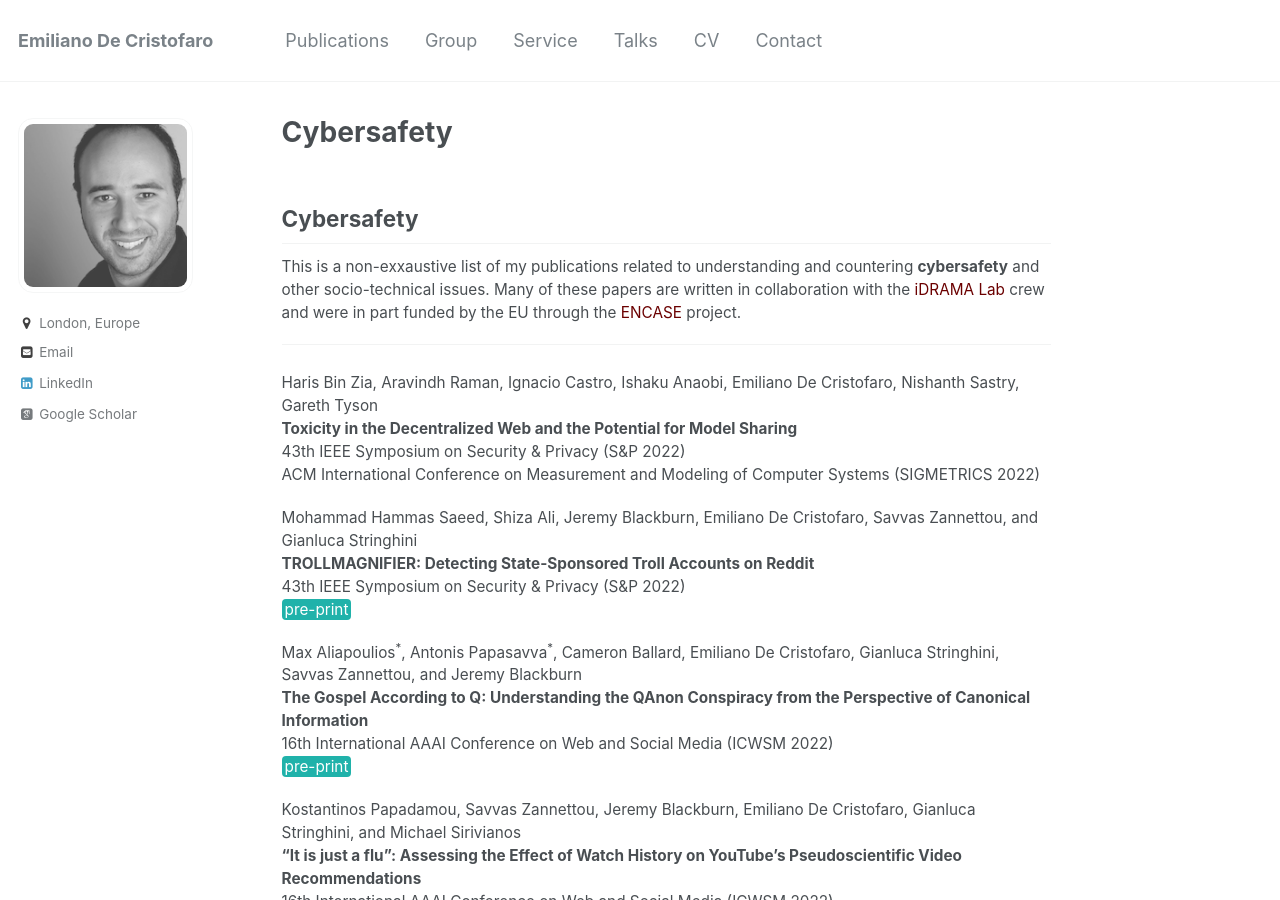
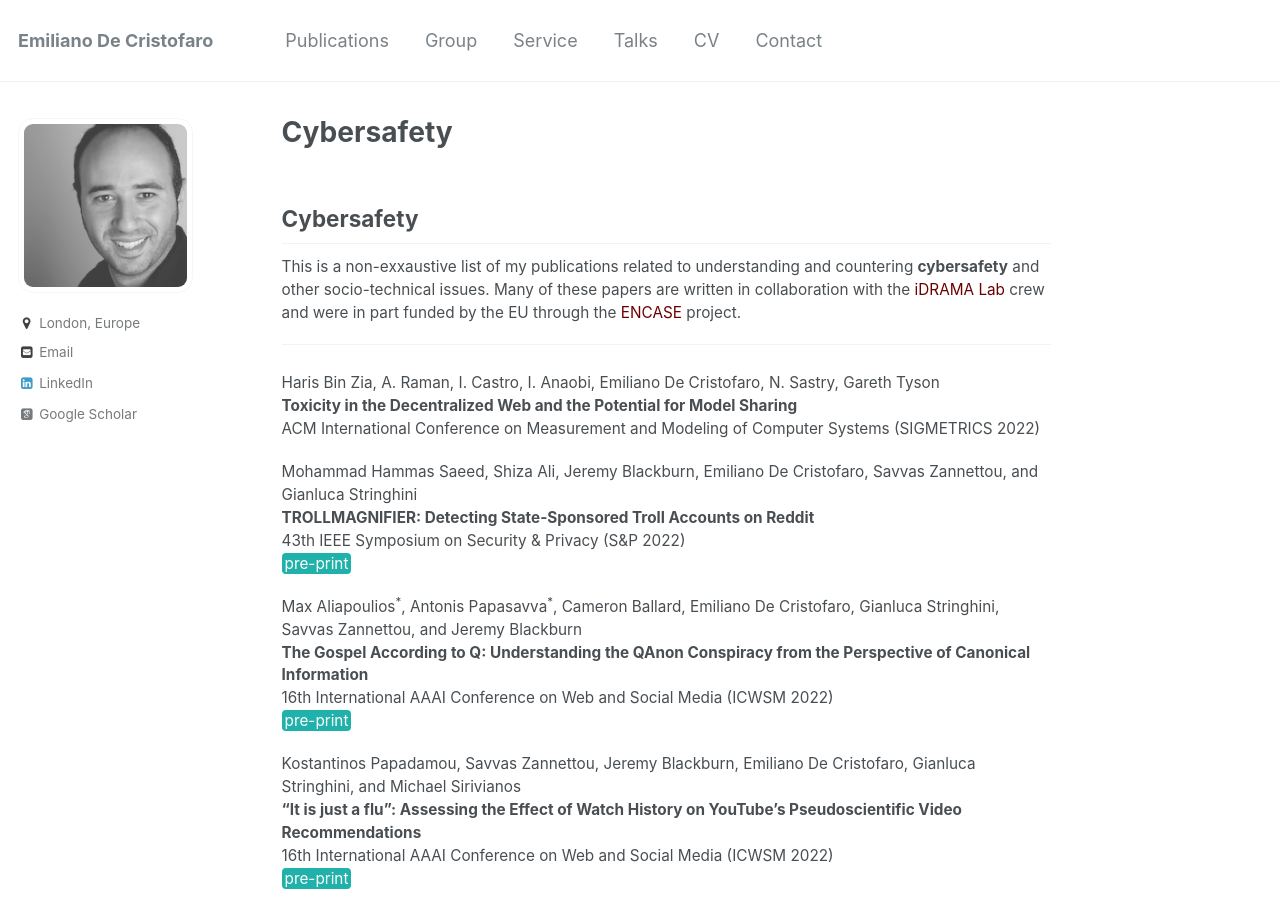
Before and after one commit to emidec/emidec.github.io, a Jekyll site: the page built from _pages/cybersafety.md, in a window 1280 px wide and 900 px high. Built offline with Jekyll 4.4.1, drawn with Linux system fonts in a browser that asks for light colours; some web fonts are replaced.

Commit message:
sigmetrics

```diff
--- a/_pages/cybersafety.md
+++ b/_pages/cybersafety.md
@@ -12,9 +12,8 @@
 
 ***
 
-Haris Bin Zia, Aravindh Raman, Ignacio Castro, Ishaku Anaobi, Emiliano De Cristofaro, Nishanth Sastry, Gareth Tyson
+Haris Bin Zia, A. Raman, I. Castro, I. Anaobi, Emiliano De Cristofaro, N. Sastry, Gareth Tyson
 **Toxicity in the Decentralized Web and the Potential for Model Sharing**
-43th IEEE Symposium on Security & Privacy (S&P 2022)
 ACM International Conference on Measurement and Modeling of Computer Systems (SIGMETRICS 2022)
 
 Mohammad Hammas Saeed, Shiza Ali, Jeremy Blackburn, Emiliano De Cristofaro, Savvas Zannettou, and Gianluca Stringhini
```
Also changed, not shown: _pages/publications.md (+1 -2 lines).
